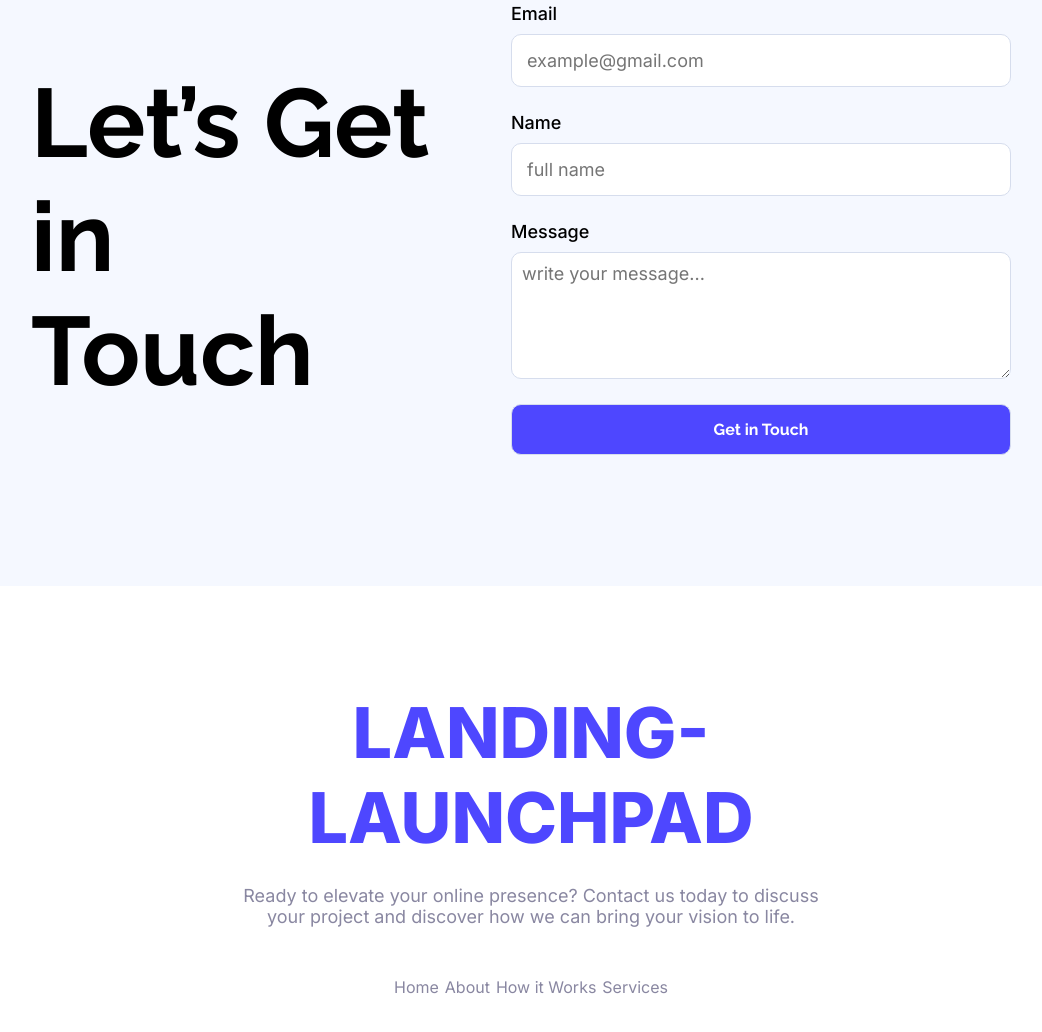
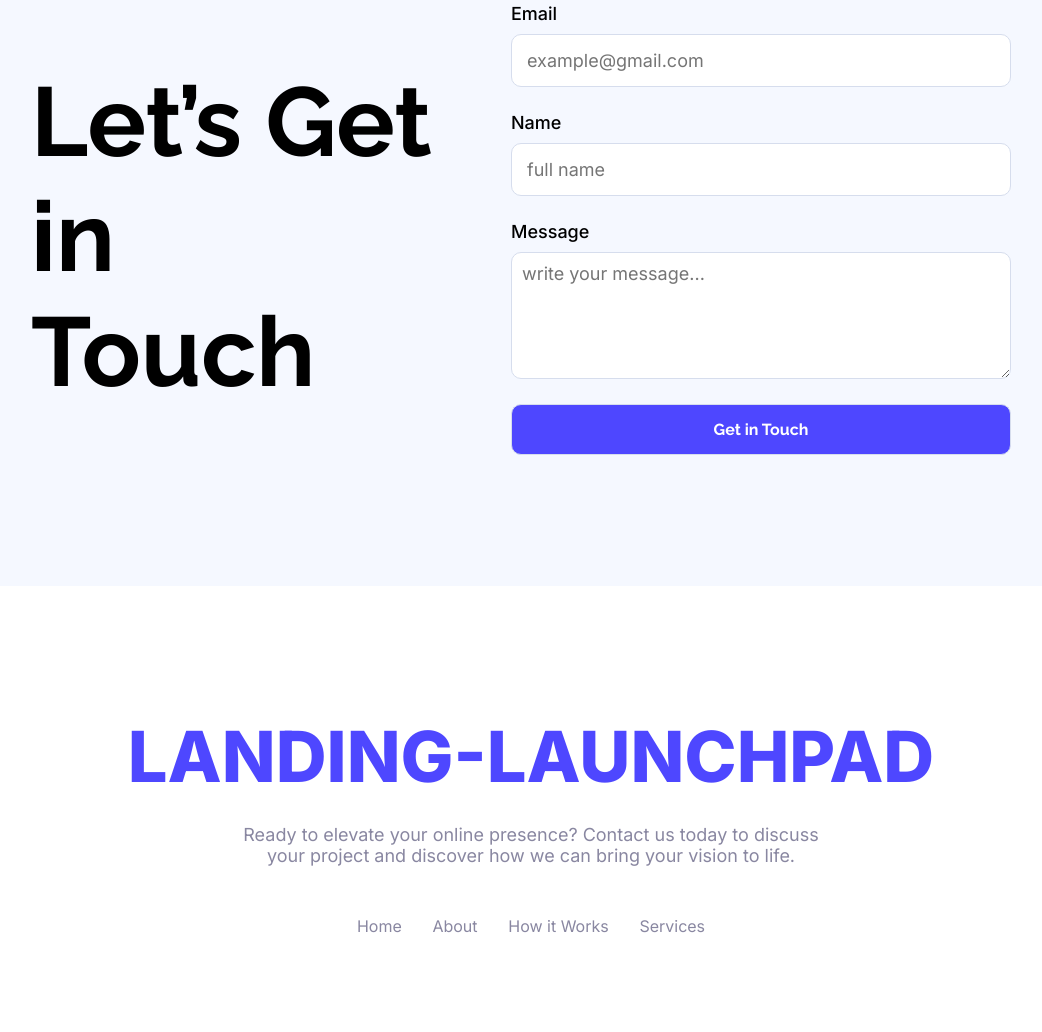
Before and after one commit to freelancer-robiul/landing-launchpad, a plain HTML site: page index.html in a window 1280 px wide. Shown: the part 3060-4092 px from the top of the page, without its empty margins (109-1151 px from the left). Drawn offline with Linux system fonts and the light colour scheme.

Commit message:
changed something

```diff
--- a/styles/style.css
+++ b/styles/style.css
@@ -263,7 +263,7 @@
 .left-content{}
 
 .left-content h1{
-    font-size: 97px;
+    font-size: 610%;
     font-weight: 700;
     font-family: "Raleway", sans-serif;
     color: #000000;
@@ -321,13 +321,13 @@
 /*================== Footer Area =====================*/
 
 .footer-logo{
-    padding: 104px 300px;
+    padding: 10% 13%;
     text-align: center;
     font-family: "Inter", sans-serif;
 }
 
 .footer-logo h1{
-    font-size: 70px;
+    font-size: 440%;
     font-weight: 800;
     font-family: "Inter", sans-serif;
     color: #4E47FF;
@@ -342,7 +342,7 @@
 
 .footer-menu{
     margin-top: 50px;
-    padding: 0px 200px;
+    padding: 0% 30%;
 }
 
 .footer-logo ul{
```
